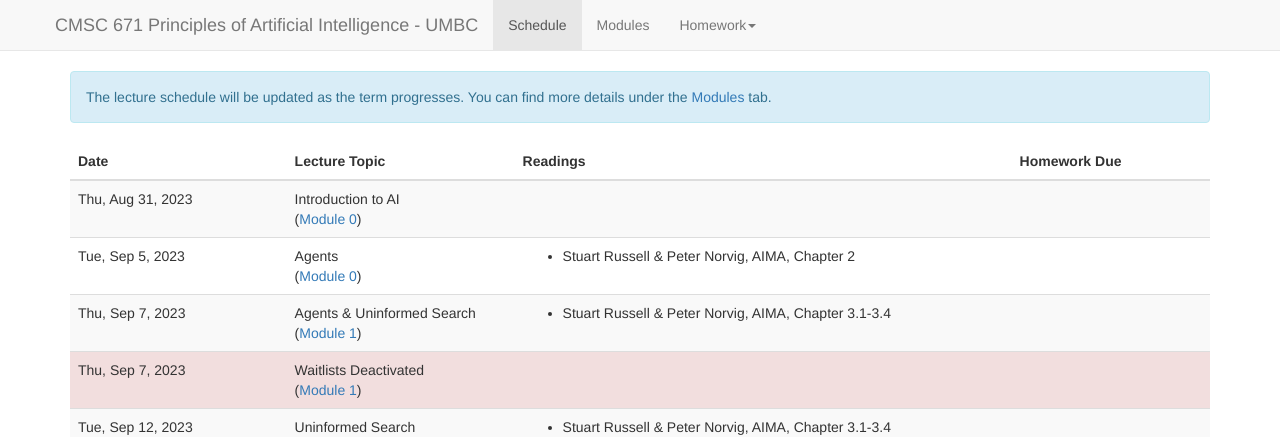
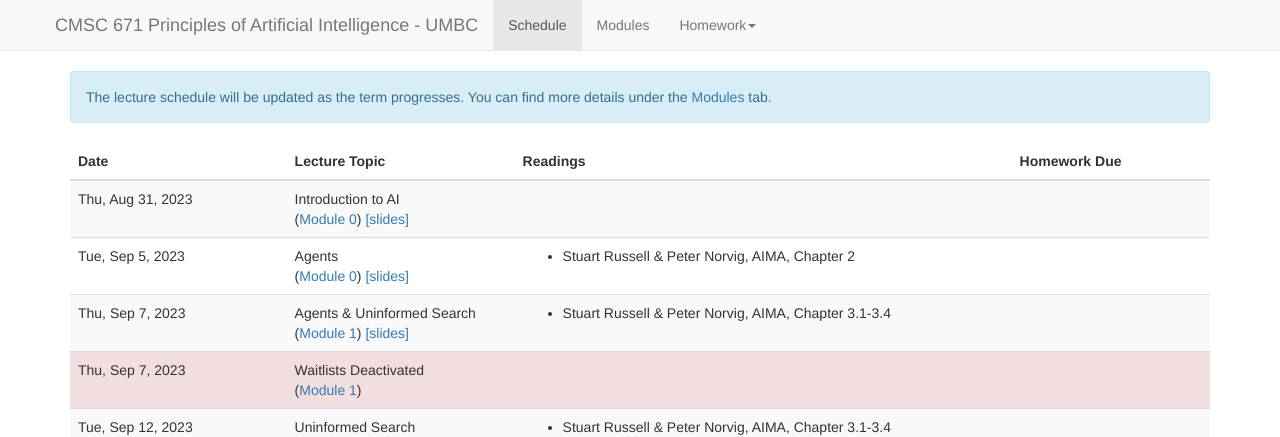
Before and after one commit to lara-martin/Principles-of-AI, a Jekyll site: the page built from lectures.md, in a window 1280 px wide. Shown: the top 437 px of the page. Built offline with Jekyll 4.4.1, drawn with Linux system fonts in a browser that asks for light colours; nearby versions of some CDN libraries; a script that is not in the unit is left out.

Commit message:
Update lectures.md

```diff
--- a/lectures.md
+++ b/lectures.md
@@ -68,27 +68,27 @@ The lecture schedule will be updated as the term progresses. You can find more d
 	      <td width="20%">
 		 {{ lecture.title }}<br>
 		 {% if mod_num %}(<a href="modules.html#module{{mod_num}}">Module {{mod_num}}</a>)
-			{% if slides %}
-			  <a href="{{ slides }}">[slides]</a>
+			{% if lecture.slides %}
+			  <a href="{{ lecture.slides }}">[slides]</a>
 			{% endif %}
 
-			{% if video %}
-			  <a href="{{ video }}">[video] </a>
+			{% if lecture.video %}
+			  <a href="{{ lecture.video }}">[video] </a>
 			{% endif %}
 
-			{% if speaker %}
-			  {% if speaker_url %}
-			    by <a href="{{ speaker_url }}">{{ speaker }}</a>
+			{% if lecture.guest_speaker %}
+			  {% if lecture.guest_url %}
+			    by <a href="{{ lecture.guest_url }}">{{ lecture.guest_speaker }}</a>
 			  {% else %}
-			  by {{ speaker }}
+			  by {{ lecture.guest_speaker }}
 			  {% endif %}
 			{% endif %}
-		      	{% if speaker2 %}
+		      	{% if lecture.guest_speaker2 %}
 		      	  and
-			  {% if speaker_url2 %}
-			    <a href="{{ speaker_url2 }}">{{ speaker2 }}</a>
+			  {% if lecture.guest_url2 %}
+			    <a href="{{ lecture.guest_url2 }}">{{ lecture.guest_speaker2 }}</a>
 			  {% else %}
-			    {{ speaker2 }}
+			    {{ lecture.guest_speaker2 }}
 			  {% endif %}
 			{% endif %}
 		{% endif %}
```
